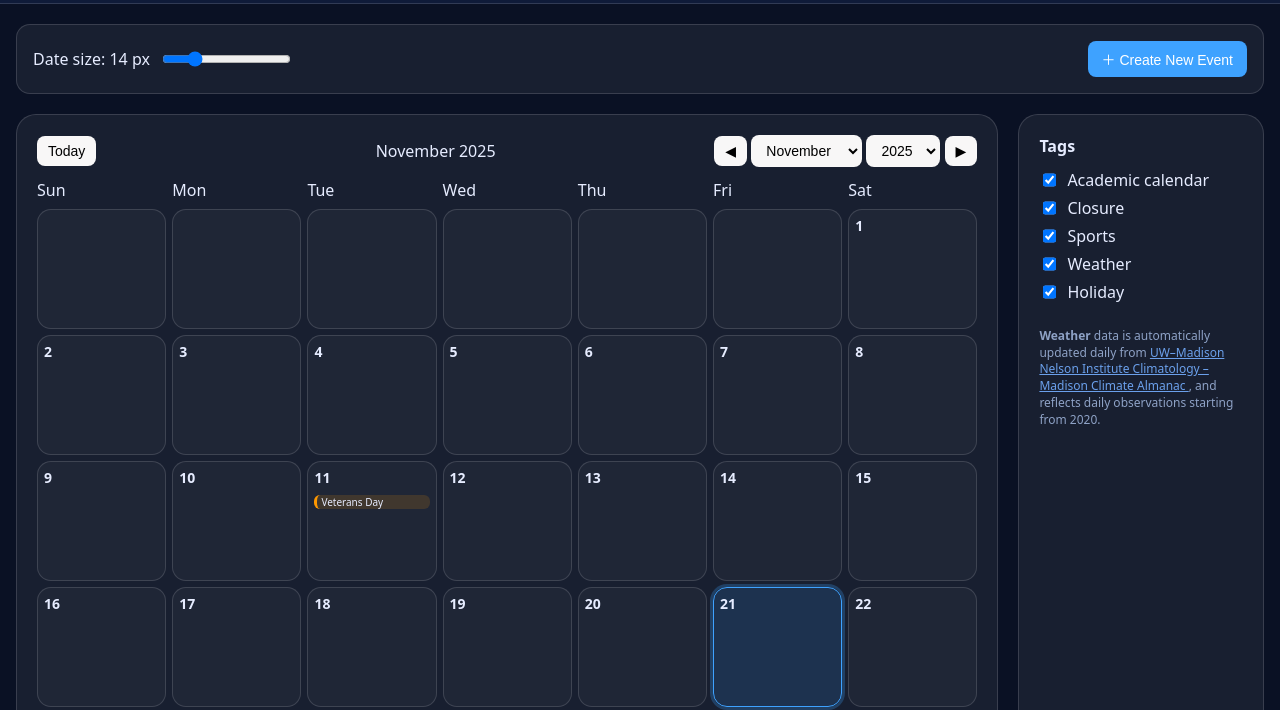
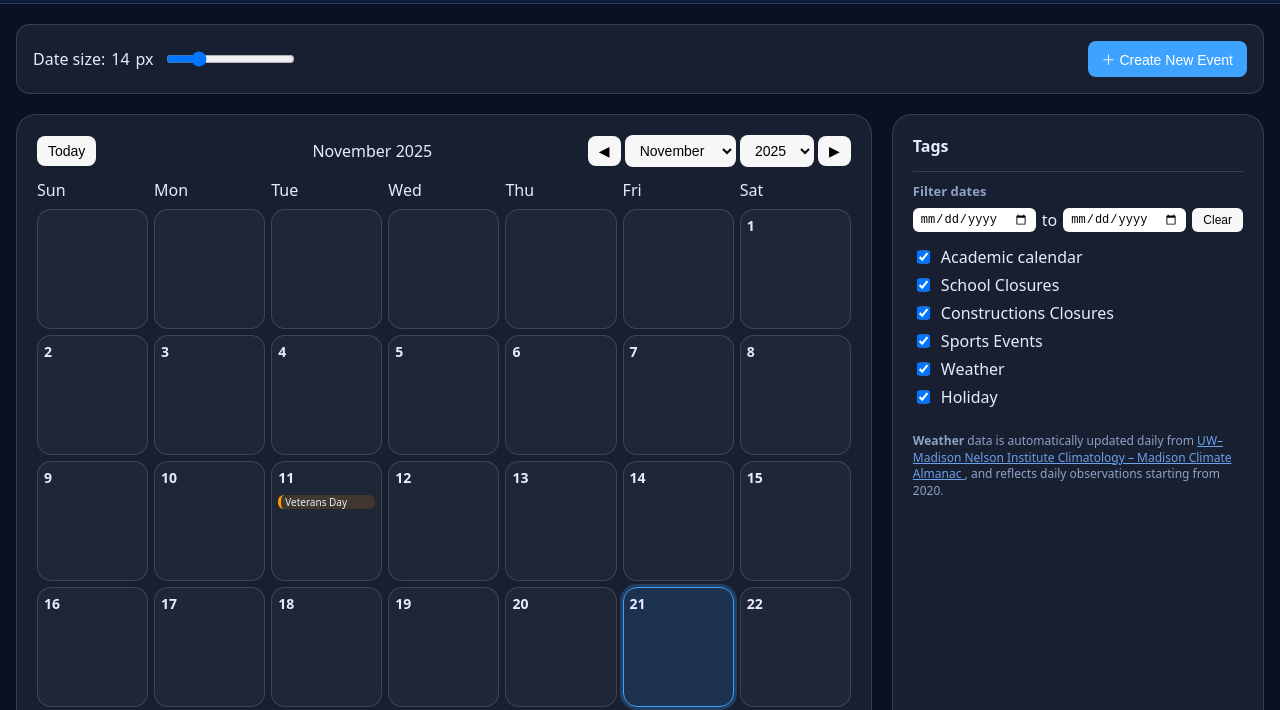
Before and after one commit to hty1206/LIS640_database, a plain HTML site: page docs/index.html in a window 1280 px wide. Shown: the part 47-757 px from the top of the page. Drawn offline with Linux system fonts and the light colour scheme; no server answers.

Commit message:
date filter

```diff
--- a/docs/app.js
+++ b/docs/app.js
@@ -19,6 +19,10 @@ document.addEventListener("DOMContentLoaded", () => {
   const dateSizeVal = document.getElementById("dateSizeVal");
 
   const newEventBtn = document.getElementById("newEventBtn");
+  // 日期區間篩選（放在 Tag 區塊）
+  const rangeStartInput = document.getElementById("rangeStart");
+  const rangeEndInput = document.getElementById("rangeEnd");
+  const clearRangeBtn = document.getElementById("clearRangeBtn");
 
   // Create Event modal
   const eventModalOverlay = document.getElementById("eventModalOverlay");
@@ -54,6 +58,9 @@ document.addEventListener("DOMContentLoaded", () => {
   let holidays = [];      // from holidays.json
   let userEvents = [];    // created via modal
   let weatherEvents = []; // from ACIS weather APIs
+  // 日期篩選狀態（"YYYY-MM-DD" 字串，或者 null 表示沒有限制）
+  let dateFilterStart = null;
+  let dateFilterEnd = null;
 
   // Selected tag filters
   const selectedTags = new Set(
@@ -132,6 +139,46 @@ document.addEventListener("DOMContentLoaded", () => {
   dateSizeRange.addEventListener("input", (e) => {
     updateDateSize(e.target.value);
   });
+
+  // 更新日期篩選條件（從右側 Tag 區塊的 input 抓值）
+  function updateDateRangeFromInputs() {
+    if (!rangeStartInput || !rangeEndInput) return;
+
+    let startVal = rangeStartInput.value || null; // "YYYY-MM-DD" 或 null
+    let endVal = rangeEndInput.value || null;
+
+    dateFilterStart = startVal;
+    dateFilterEnd = endVal;
+
+    // 如果使用者填反（結束 < 開始），自動交換
+    if (dateFilterStart && dateFilterEnd && dateFilterEnd < dateFilterStart) {
+      const tmp = dateFilterStart;
+      dateFilterStart = dateFilterEnd;
+      dateFilterEnd = tmp;
+
+      rangeStartInput.value = dateFilterStart;
+      rangeEndInput.value = dateFilterEnd;
+    }
+
+    renderCalendarGrid();
+  }
+
+  // 監聽 input change
+  if (rangeStartInput && rangeEndInput) {
+    rangeStartInput.addEventListener("change", updateDateRangeFromInputs);
+    rangeEndInput.addEventListener("change", updateDateRangeFromInputs);
+  }
+
+  // 清除篩選
+  if (clearRangeBtn) {
+    clearRangeBtn.addEventListener("click", () => {
+      dateFilterStart = null;
+      dateFilterEnd = null;
+      rangeStartInput.value = "";
+      rangeEndInput.value = "";
+      renderCalendarGrid();
+    });
+  }
 
   // ===== Weekdays header =====
   function renderWeekdays() {
@@ -319,6 +366,17 @@ document.addEventListener("DOMContentLoaded", () => {
     );
   }
 
+  // 判斷某天是否落在 dateFilterStart ~ dateFilterEnd 之間
+  function isDateInFilterRange(dateStr) {
+    // 沒有設定任何範圍 => 全部顯示
+    if (!dateFilterStart && !dateFilterEnd) return true;
+
+    if (dateFilterStart && dateStr < dateFilterStart) return false;
+    if (dateFilterEnd && dateStr > dateFilterEnd) return false;
+
+    return true;
+  }
+
   function renderCalendarGrid() {
     gridEl.innerHTML = "";
 
@@ -368,8 +426,15 @@ document.addEventListener("DOMContentLoaded", () => {
         cell.classList.add("selected");
       }
 
-      // Events for this day (from holidays + user events + weather + tag filters)
-      const eventsForDay = getEventsForDate(dateStr);
+      // 先看這一天有沒有在日期範圍內
+      const inRange = isDateInFilterRange(dateStr);
+      if (!inRange) {
+        // 灰掉整格（需搭配 .cell.out-of-range 的 CSS）
+        cell.classList.add("out-of-range");
+      }
+
+      // 在範圍內才顯示事件，不在範圍內就不顯示事件
+      const eventsForDay = inRange ? getEventsForDate(dateStr) : [];
 
       eventsForDay.forEach((ev) => {
         const li = document.createElement("li");
--- a/docs/index.html
+++ b/docs/index.html
@@ -83,6 +83,19 @@
           <!-- Right side : Tags Sidebar -->
           <aside class="tag-sidebar card">
             <h3>Tags</h3>
+
+            <!-- 日期區間篩選：放在 Tag 區塊底下 -->
+            <div class="date-filter-panel">
+              <div class="date-filter-title">Filter dates</div>
+              <div class="range-filter-wrap">
+                <input id="rangeStart" type="date" />
+                <span>to</span>
+                <input id="rangeEnd" type="date" />
+                <button id="clearRangeBtn" type="button" class="date-clear-btn">Clear</button>
+              </div>
+            </div>
+
+            <!-- Tag 勾選區 -->
             <ul class="tag-list">
               <li class="tag-item">
                 <label>
@@ -93,15 +106,22 @@
 
               <li class="tag-item">
                 <label>
-                  <input type="checkbox" checked data-tag-filter="Closure" />
-                  <span class="tag-name">Closure</span>
+                  <input type="checkbox" checked data-tag-filter="School Closures" />
+                  <span class="tag-name">School Closures</span>
                 </label>
               </li>
 
               <li class="tag-item">
                 <label>
-                  <input type="checkbox" checked data-tag-filter="Sports" />
-                  <span class="tag-name">Sports</span>
+                  <input type="checkbox" checked data-tag-filter="Construction Closures" />
+                  <span class="tag-name">Constructions Closures</span>
+                </label>
+              </li>
+
+              <li class="tag-item">
+                <label>
+                  <input type="checkbox" checked data-tag-filter="Sports Events" />
+                  <span class="tag-name">Sports Events</span>
                 </label>
               </li>
 
@@ -119,6 +139,7 @@
                 </label>
               </li>
             </ul>
+
             <p class="weather-source-note">
               <br>
               <strong>Weather</strong> data is automatically updated daily from
@@ -129,7 +150,6 @@
               and reflects daily observations starting from 2020.
             </p>
           </aside>
-
         </div>
       </section>
 
@@ -218,9 +238,10 @@
             <span class="field-label">Tags</span>
             <select id="eventCal">
               <option>Academic Calendar</option>
-              <option>Closure</option>
-              <option>Sports</option>
-              <option>Weather</option>
+              <option>School Closures</option>
+              <option>Construction Closure</option>
+              <option>Sports Events</option>
+              <option>Weather Calendar</option>
             </select>
           </label>
 
--- a/docs/styles.css
+++ b/docs/styles.css
@@ -203,6 +203,57 @@ body {
 .tag-item label {
   display:flex;
   gap:8px;
+}
+
+/* 小行內排版工具（之後可以重複用） */
+.inline {
+  display: flex;
+  align-items: center;
+  gap: 6px;
+}
+
+/* Tag 區塊裡的日期篩選卡片 */
+.date-filter-panel {
+  margin-top: 14px;
+  margin-bottom: 14px;
+  padding-top: 10px;
+  border-top: 1px solid var(--border);
+  display: flex;
+  flex-direction: column;
+  gap: 8px;
+}
+
+.date-filter-title {
+  font-size: 13px;
+  font-weight: 600;
+  color: var(--muted);
+}
+
+/* 日期輸入排版 */
+.range-filter-wrap {
+  display: flex;
+  align-items: center;
+  gap: 6px;
+}
+
+.range-filter-wrap input[type="date"] {
+  padding: 3px 6px;
+  border-radius: 6px;
+  border: 1px solid var(--border);
+  font-size: 12px;
+}
+
+/* Clear 按鈕 */
+.date-clear-btn {
+  padding: 4px 10px;
+  font-size: 12px;
+  border-radius: 6px;
+  cursor: pointer;
+}
+
+/* 灰掉不在日期範圍內的格子 */
+.cell.out-of-range {
+  opacity: 0.35;
 }
 
 /* ===== Create Event Button ===== */
```
